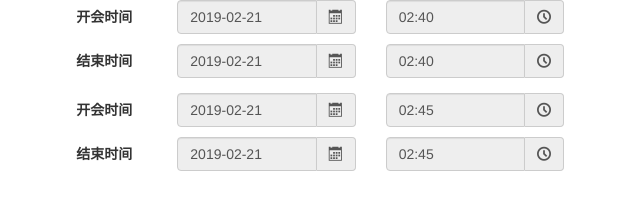
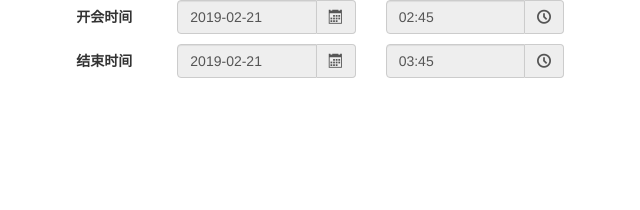
Before and after one commit to nxjniexiao/exercise-angular-1.x, a plain HTML site: page 25-lay-date/index.html in a window 1280 px wide. Shown: the whole page, without its empty margins (56-696 px from the left). Drawn offline with nearby package versions, Linux system fonts and the light colour scheme; files whose address does not match are found by name.

Commit message:
25-lay-date: 增加increasedMinutes，为计算默认时间时，在当前时间上增加的分钟数；新增定时器，每隔1秒修正选框中的值不小于当前值。

```diff
--- a/25-lay-date/date-time-selector.js
+++ b/25-lay-date/date-time-selector.js
@@ -6,11 +6,13 @@ angular.module('myApp').directive('dateTimeSelector',[function() {
       time: '=',
       minDate: '<?',
       minTime: '<?',
-      minutesGradient: '<?'
+      minutesGradient: '<?',
+      increasedMinutes: '<?'
     },
-    controller: ['$scope', '$timeout', '$filter', controller]
+    controller: ['$scope', '$timeout', '$filter', '$interval', controller]
   };
-  function controller($scope, $timeout, $filter) {
+  function controller($scope, $timeout, $filter, $interval) {
+    var intervalTimer = null;
     initDateTime();
     var timer = null; // 防抖用定时器
     $scope.dateId = 'date-' + Math.random().toString(36).substr(2);
@@ -98,6 +100,19 @@ angular.module('myApp').directive('dateTimeSelector',[function() {
         seconds: 0
       };
     };
+    // 修正选择框中的值不小于当前时间
+    $scope.fixDateTime = function() {
+      var now = new Date();
+      var dateStr = $scope.date.replace(/-/g, '/');
+      var timeStr = $scope.time;
+      var date = new Date(dateStr + ' ' + timeStr);
+      if (date > now) {
+        return;
+      }
+      $scope.date = $filter('date')(now, 'yyyy-MM-dd');
+      var newTimeStr = $filter('date')(now, 'HH:mm');
+      $scope.time = fixTime(newTimeStr, $scope.minutesGradient);
+    };
     // 观测 scope.minDate 和 $scope.minTime
     $scope.$watchGroup(['minDate', 'minTime'], function(newValue, oldValue) {
       if(newValue === oldValue) {
@@ -133,18 +148,44 @@ angular.module('myApp').directive('dateTimeSelector',[function() {
     });
     // 初始化日期和时间
     function initDateTime() {
+      if ($scope.date && $scope.time) {
+        return;
+      }
+      var now = calcCurrDateTime();
+      if(!$scope.date) {
+        $scope.date = now.nowDate;
+      }
+      if(!$scope.time) {
+        $scope.time = now.nowTime;
+      }
+    }
+    // 计算当前时间
+    function calcCurrDateTime() {
       var now = new Date();
+      // 按分钟数增加时间
+      if ($scope.increasedMinutes) {
+        now = addMinutes(now, $scope.increasedMinutes);
+      }
       var nowDate = $filter('date')(now, 'yyyy-MM-dd');
       var nowTime = $filter('date')(now, 'HH:mm');
+      // 根据分钟梯度修正时间
       if ($scope.minutesGradient) {
         nowTime = fixTime(nowTime, $scope.minutesGradient);
       }
-      if(!$scope.date) {
-        $scope.date = nowDate;
+      return {
+        nowDate: nowDate,
+        nowTime: nowTime
       }
-      if(!$scope.time) {
-        $scope.time = nowTime;
+    }
+    // 增加时间
+    function addMinutes(date, increasedMinutes) {
+      var retDate = new Date (date.getTime() + increasedMinutes*60*1000);
+      var dateStr = $filter('date')(date, 'yyyy/MM/dd');
+      var retDateStr = $filter('date')(retDate, 'yyyy/MM/dd');
+      if (dateStr !== retDateStr) {
+        return new Date(dateStr + ' 23:59'); // 防止时间增加后，变为第二天
       }
+      return retDate;
     }
     // 使用分钟梯度向后修正时间
     function fixTime(timeStr, minutesGradient) {
@@ -170,5 +211,11 @@ angular.module('myApp').directive('dateTimeSelector',[function() {
       var minutesStr = ('00' + minutes).slice(-2);
       return hoursStr + ':' + minutesStr;
     }
+    // 定时器，修正时间使其不小于当前时间
+    intervalTimer = $interval($scope.fixDateTime, 1000);
+    // 取消定时器
+    $scope.$on('$destroy', function() {
+      $interval.cancel(intervalTimer);
+    });
   }
 }]);
--- a/25-lay-date/index.html
+++ b/25-lay-date/index.html
@@ -9,20 +9,20 @@
   <link rel="stylesheet" href="../lib/icon-fonts/icon-fonts.css">
 </head>
 <body ng-app="myApp" ng-controller="MyController">
-<form class="form-horizontal">
-  <div class="form-group form-group-10" style="margin-bottom: 10px">
-    <label class="control-label col-md-2">开会时间</label>
-    <div class="col-md-6">
-      <date-time-selector date="startDate1" time="startTime1"></date-time-selector>
-    </div>
-  </div>
-  <div class="form-group form-group-10">
-    <label class="control-label col-md-2">结束时间</label>
-    <div class="col-md-6">
-      <date-time-selector date="endDate1" time="endTime1" min-date="startDate1" min-time="startTime1"></date-time-selector>
-    </div>
-  </div>
-</form>
+<!--<form class="form-horizontal">-->
+  <!--<div class="form-group form-group-10" style="margin-bottom: 10px">-->
+    <!--<label class="control-label col-md-2">开会时间</label>-->
+    <!--<div class="col-md-6">-->
+      <!--<date-time-selector date="startDate1" time="startTime1"></date-time-selector>-->
+    <!--</div>-->
+  <!--</div>-->
+  <!--<div class="form-group form-group-10">-->
+    <!--<label class="control-label col-md-2">结束时间</label>-->
+    <!--<div class="col-md-6">-->
+      <!--<date-time-selector date="endDate1" time="endTime1" min-date="startDate1" min-time="startTime1"></date-time-selector>-->
+    <!--</div>-->
+  <!--</div>-->
+<!--</form>-->
 <form class="form-horizontal">
   <div class="form-group form-group-10" style="margin-bottom: 10px">
     <label class="control-label col-md-2">开会时间</label>
@@ -33,7 +33,9 @@
   <div class="form-group form-group-10">
     <label class="control-label col-md-2">结束时间</label>
     <div class="col-md-6">
-      <date-time-selector date="endDate2" time="endTime2" min-date="startDate2" min-time="startTime2" minutes-gradient="gradient"></date-time-selector>
+      <date-time-selector date="endDate2" time="endTime2" min-date="startDate2" min-time="startTime2"
+                          minutes-gradient="gradient" increased-minutes="60">
+      </date-time-selector>
     </div>
   </div>
 </form>
```
